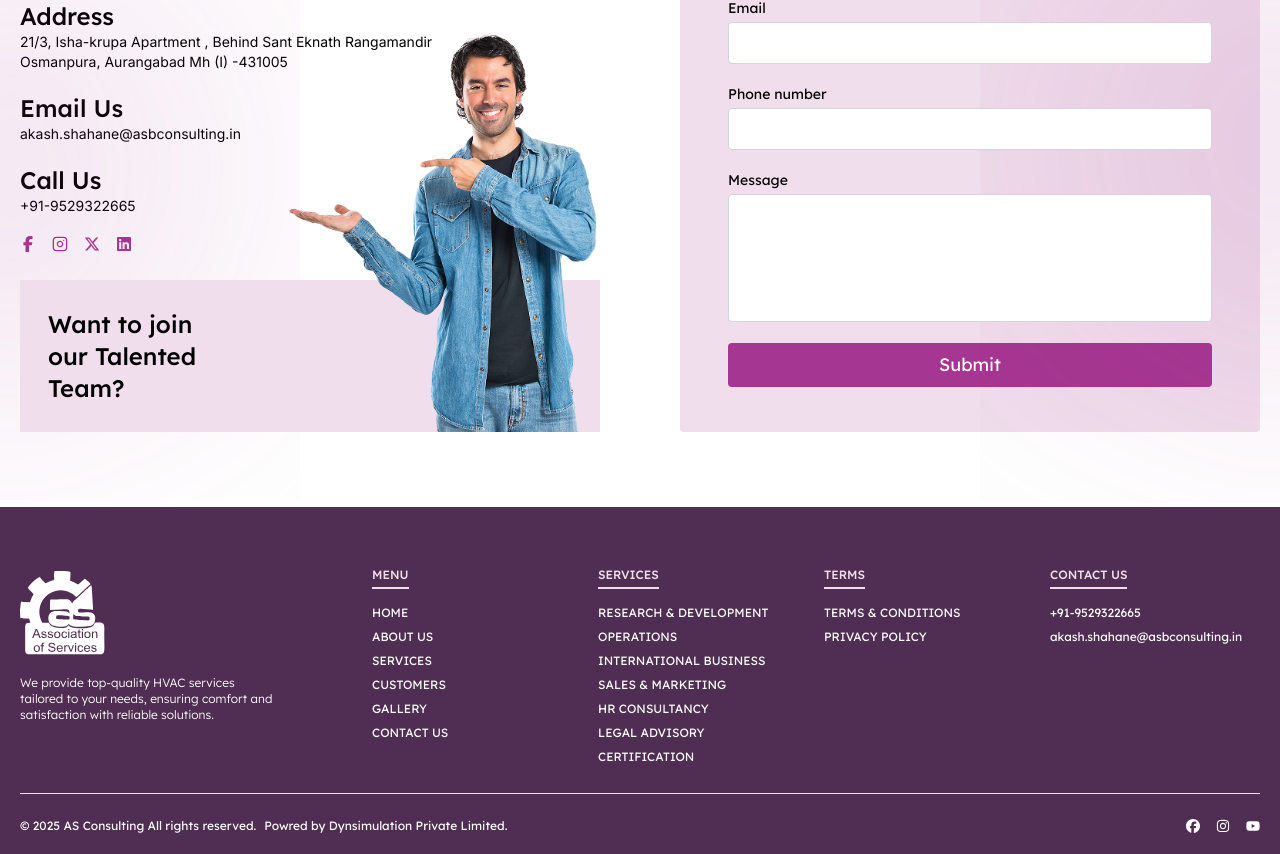
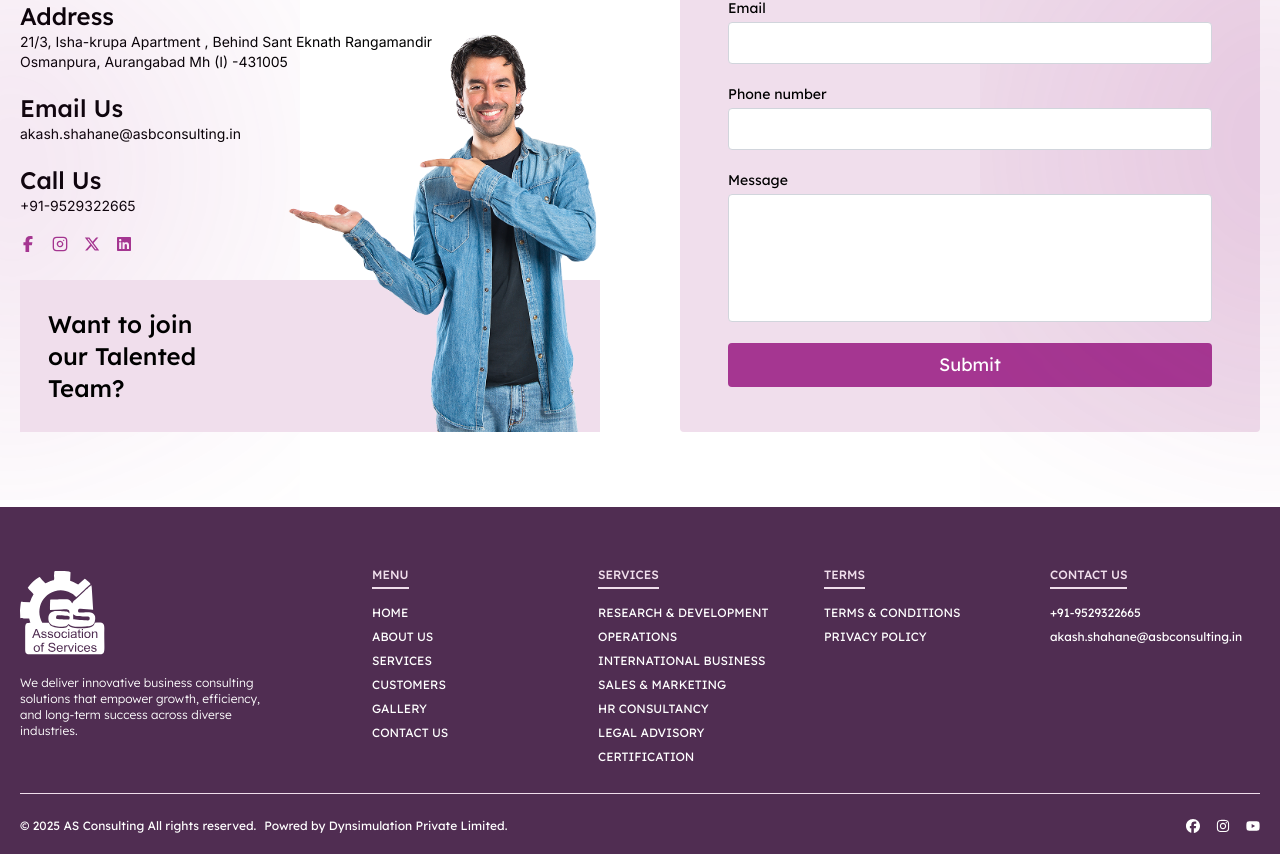
Before and after one commit to Wasiquekh/akash-new-website, a Next.js app: page /contact in a window 1280 px wide. Shown: the part 725-1579 px from the top of the page. Built offline with nearby package versions, Linux system fonts and the light colour scheme.

Commit message:
minor changes

```diff
--- a/src/app/components/Footer.tsx
+++ b/src/app/components/Footer.tsx
@@ -24,8 +24,7 @@ const Footer = () => {
               />
             </Link>
             <p className="mt-5 text-white text-xs font-light">
-              We provide top-quality HVAC services tailored to your needs,
-              ensuring comfort and satisfaction with reliable solutions.
+            We deliver innovative business consulting solutions that empower growth, efficiency, and long-term success across diverse industries.
             </p>
           </div>
 
```
